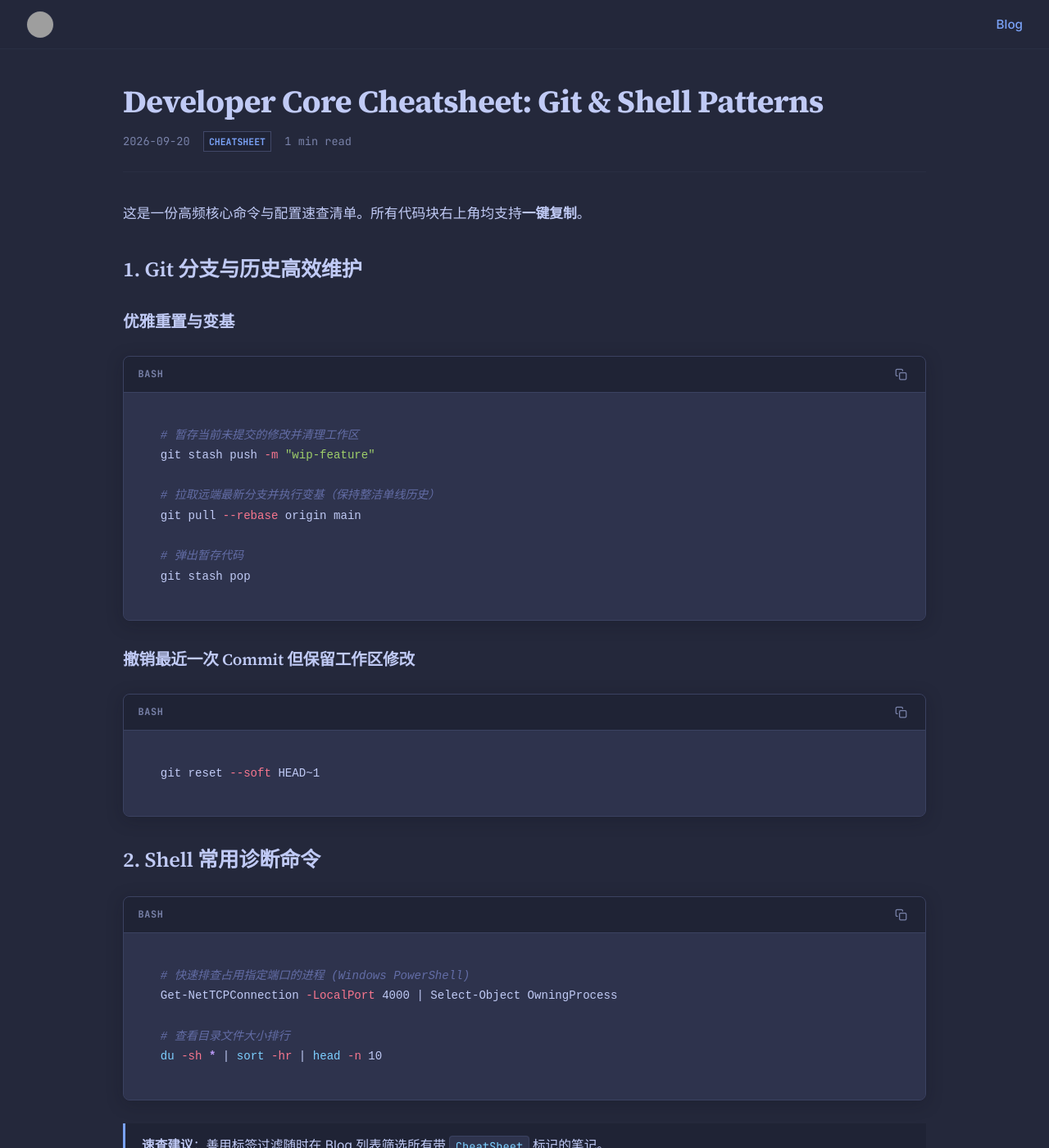
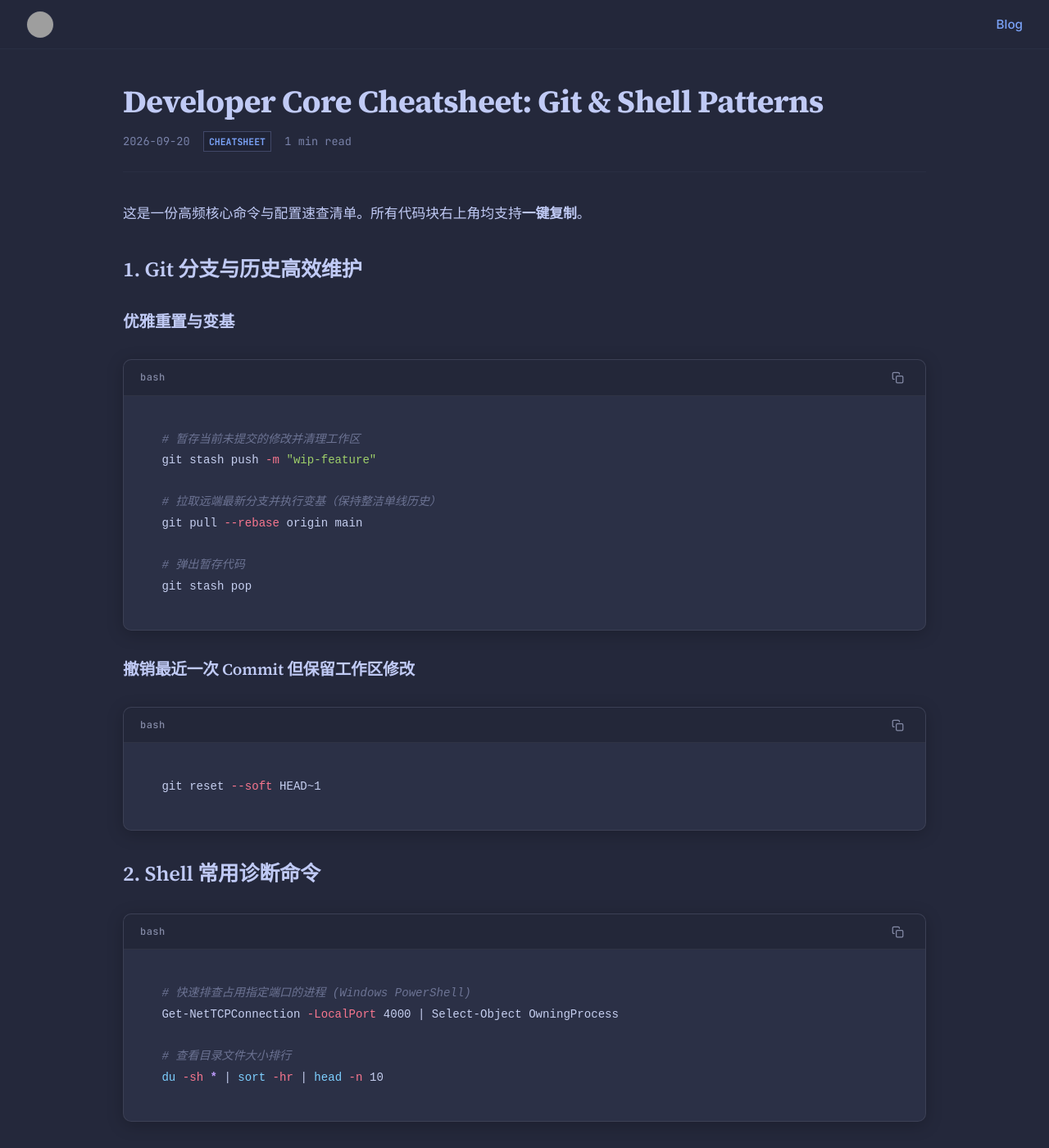
Before and after one commit to F10w-0x00/F10w-0x00.github.io, a Jekyll site: the page built from _posts/2026-09-20-cheatsheet-template.md, in a window 1280 px wide and 1400 px high. Shown: the whole window at 82% size. Built offline with Jekyll 4.4.1, drawn with Linux system fonts in a browser that asks for light colours; grey boxes are pictures that could not be loaded.

Commit message:
code block fixs

```diff
--- a/_sass/_syntax.scss
+++ b/_sass/_syntax.scss
@@ -1,86 +1,87 @@
 @import "variables";
 
 // ==========================================
-// Antigravity 悬浮独立卡片代码块
+// Antigravity 像素级复刻代码块 (Elevated Card)
 // ==========================================
 div.highlighter-rouge {
   position: relative;
-  margin: 1.75rem 0;
-  background: #2e334d; // 整体卡片提亮
-  border: 1px solid #3b4261; // 清晰的轮廓线
-  border-radius: $radius-code;
+  margin: 2rem 0;
+  // ★ 核心：精准提取 Antigravity 浅色卡片底色，与页面底色 #24283b 形成鲜明悬浮层次
+  background: #2b3046;
+  border: 1px solid rgba(255, 255, 255, 0.08); // 细腻微光边框
+  border-radius: 10px;
   overflow: hidden;
-  box-shadow: 0 4px 20px rgba(15, 17, 26, 0.25); // 悬浮层次阴影
+  box-shadow: 0 4px 20px rgba(0, 0, 0, 0.22); // 柔和深色卡片投影
 
-  // 1. 顶部状态栏 (Language Badge + Copy Button)
+  // 1. 顶部状态栏（半透明融合，告别生硬死黑）
   .code-header {
     display: flex;
     align-items: center;
     justify-content: space-between;
-    padding: 0.6rem 1.1rem;
-    background: #1f2335; // 状态栏微暗，形成层次
-    border-bottom: 1px solid #3b4261;
+    padding: 0.6rem 1.25rem;
+    background: rgba(0, 0, 0, 0.18); // 柔和暗色半透层
+    border-bottom: 1px solid rgba(255, 255, 255, 0.06);
 
     .code-lang {
       font-family: $font-code;
-      font-size: 0.74rem;
-      font-weight: 700;
-      color: #7982a9;
-      text-transform: uppercase;
-      letter-spacing: 0.05em;
+      font-size: 0.75rem;
+      font-weight: 500;
+      color: #848aa6; // 低饱和度高级暗灰
+      text-transform: lowercase; // 同款克制小写 (bash / scss / html)
+      letter-spacing: 0.04em;
     }
 
     .copy-code-button {
       background: transparent;
       border: none;
-      color: #7982a9;
+      color: #848aa6;
       cursor: pointer;
-      padding: 4px;
+      padding: 4px 6px;
       display: inline-flex;
       align-items: center;
       justify-content: center;
-      border-radius: 4px;
+      border-radius: 5px;
       transition: all 0.15s ease;
 
       &:hover {
-        color: #c0caf5;
-        background: rgba(255, 255, 255, 0.06);
+        color: #c5ceef;
+        background: rgba(255, 255, 255, 0.08);
       }
 
       &.copied {
-        color: #9ece6a; // 复制成功绿
+        color: #9ece6a;
       }
     }
   }
 
-  // 2. 代码正文区域（关键提亮：从 #24283b 提亮至 #2e334d）
+  // 2. 代码正文区域
   .highlight {
     margin: 0;
-    padding: 1.25rem 1.4rem;
-    background: #2e334d; // ★ 浅色提亮底色，完美独立于页面背景
+    padding: 1.25rem 1.45rem;
+    background: transparent; // 继承整体 #2b3046 浅色背景
     border: none;
     border-radius: 0;
     overflow-x: auto;
-    font-family: $font-code;
-    font-size: 0.88rem;
-    line-height: 1.68;
 
     pre {
       margin: 0;
-      color: #c0caf5;
+      font-family: $font-code;
+      font-size: 0.88rem;
+      line-height: 1.75; // 舒展高可读性行高
+      color: #c5ceef;
     }
   }
 }
 
-// 行内代码样式 (Inline Code 同步提亮)
+// 行内代码微光高亮 (Inline Code)
 code.highlighter-rouge {
-  background: #2e334d;
+  background: #2b3046;
   color: #7dcfff;
-  padding: 0.2em 0.45em;
-  border-radius: 4px;
+  padding: 0.2em 0.48em;
+  border-radius: 5px;
   font-size: 0.88em;
   font-family: $font-code;
-  border: 1px solid #3b4261;
+  border: 1px solid rgba(255, 255, 255, 0.08);
 }
 
 // ==========================================
@@ -93,11 +94,11 @@ code.highlighter-rouge {
   .cm,
   .cs,
   .cp {
-    color: #636da6;
+    color: #6c7393;
     font-style: italic;
   }
 
-  // 注释微提亮，兼顾可读性
+  // 注释柔和灰紫
   .k,
   .kd,
   .kn,
@@ -108,12 +109,12 @@ code.highlighter-rouge {
     font-weight: 600;
   }
 
-  // 关键字 (Purple)
+  // 关键字
   .kc {
     color: #ff9e64;
   }
 
-  // 常量/布尔值 (Orange)
+  // 常量
   .s,
   .s1,
   .s2,
@@ -129,7 +130,7 @@ code.highlighter-rouge {
     color: #9ece6a;
   }
 
-  // 字符串 (Green)
+  // 字符串
   .m,
   .mf,
   .mh,
@@ -139,33 +140,33 @@ code.highlighter-rouge {
     color: #ff9e64;
   }
 
-  // 数字 (Orange)
+  // 数字
   .na {
     color: #bb9af7;
   }
 
-  // 属性名 (Purple)
+  // 属性名
   .nb {
     color: #7dcfff;
   }
 
-  // 内置对象 (Cyan)
+  // 内置函数
   .nc {
     color: #e0af68;
   }
 
-  // 类名 (Yellow)
+  // 类名
   .nf,
   .fm {
     color: #7aa2f7;
   }
 
-  // 函数调用 (Blue)
+  // 函数调用
   .nt {
     color: #f7768e;
   }
 
-  // 标签 (Red)
+  // HTML/XML 标签
   .nv,
   .vc,
   .vg,
@@ -173,23 +174,16 @@ code.highlighter-rouge {
     color: #c0caf5;
   }
 
-  // 变量名 (Light Blue)
+  // 变量名
   .o,
   .ow {
     color: #89ddff;
   }
 
-  // 操作符 (Cyan Light)
+  // 操作符
   .p {
     color: #9abdfa;
   }
 
-  // 标点符号 (Soft Blue)
-  .ge {
-    font-style: italic;
-  }
-
-  .gs {
-    font-weight: bold;
-  }
+  // 标点
 }
--- a/assets/js/copy-code.js
+++ b/assets/js/copy-code.js
@@ -3,13 +3,13 @@ function setupCodeBlocks(root) {
   var codeBlocks = container.querySelectorAll('div.highlighter-rouge');
 
   codeBlocks.forEach(function (block) {
-    if (block.querySelector('.code-header')) return; // 避免重复注入
+    if (block.querySelector('.code-header')) return;
 
-    // 1. 提取语言标识（例如 language-scss -> SCSS）
-    var lang = 'CODE';
+    // 1. 提取语言标识并转为小写 (如 bash, scss)
+    var lang = 'code';
     block.classList.forEach(function (cls) {
       if (cls.startsWith('language-')) {
-        lang = cls.replace('language-', '').toUpperCase();
+        lang = cls.replace('language-', '').toLowerCase();
       }
     });
 
@@ -17,13 +17,11 @@ function setupCodeBlocks(root) {
     var header = document.createElement('div');
     header.className = 'code-header';
 
-    // 语言标签 (左侧)
     var langBadge = document.createElement('span');
     langBadge.className = 'code-lang';
     langBadge.innerText = lang;
     header.appendChild(langBadge);
 
-    // 复制按钮 (右侧纯复制图标，无 @ 按钮)
     var copyBtn = document.createElement('button');
     copyBtn.className = 'copy-code-button';
     copyBtn.type = 'button';
@@ -59,8 +57,6 @@ function setupCodeBlocks(root) {
     });
 
     header.appendChild(copyBtn);
-
-    // 将顶栏插入到代码块的最前面
     block.insertBefore(header, block.firstChild);
   });
 }
```
